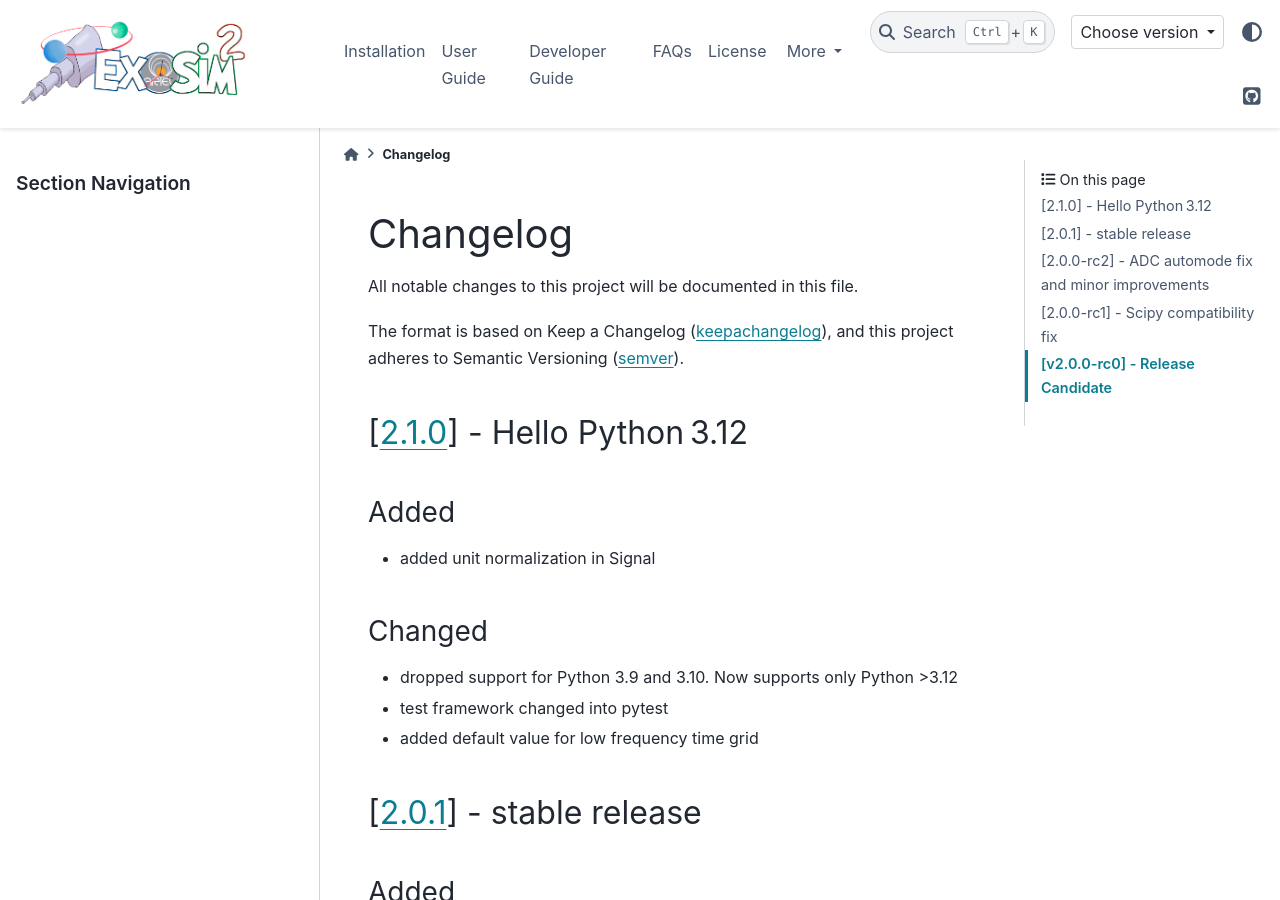
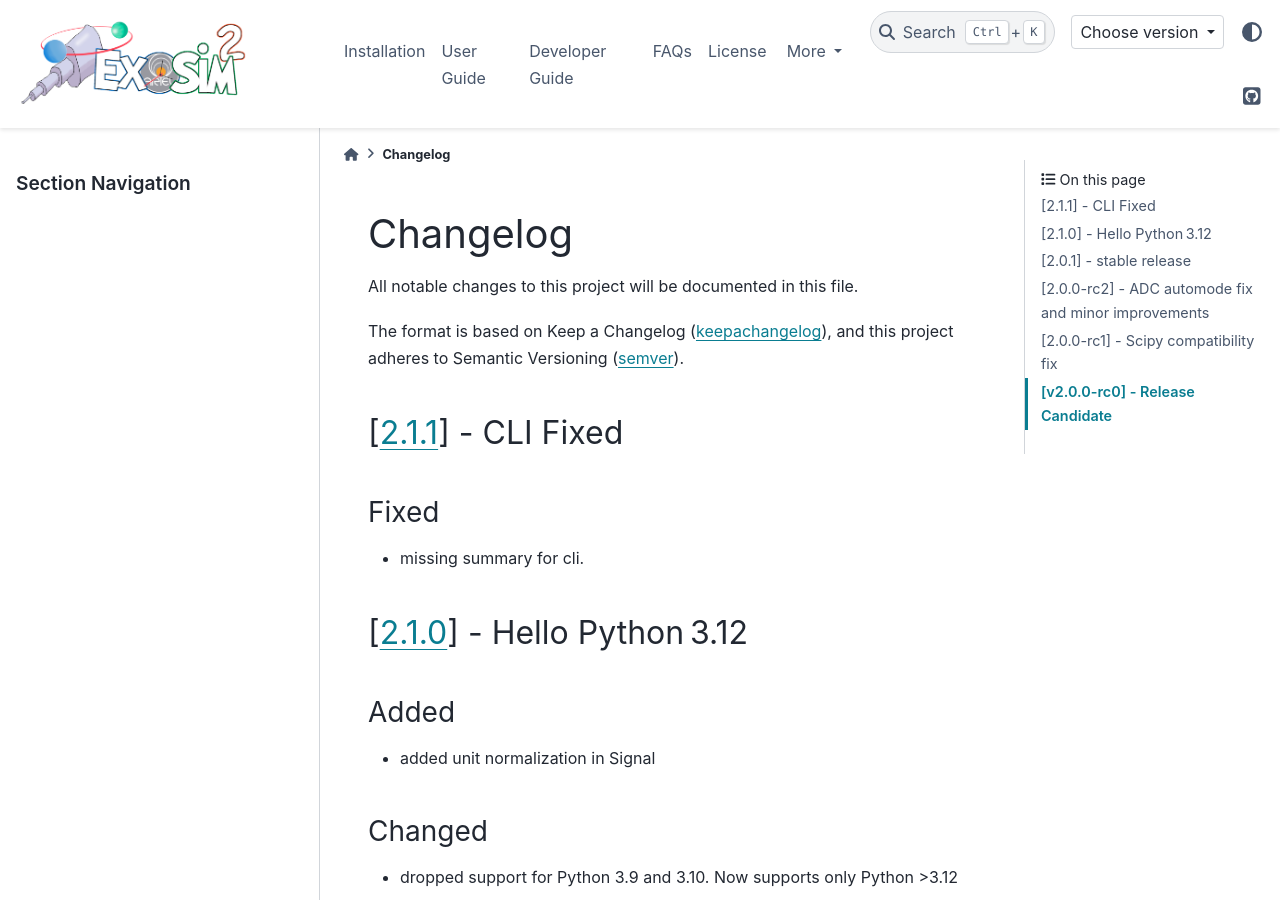
Before and after one commit to arielmission-space/ExoSim2-public, a Sphinx documentation site: the page built from docs/source/CHANGELOG.rst, in a window 1280 px wide and 900 px high. Built offline with Sphinx 7.4.7 and the PyData theme 0.15.4, drawn with Linux system fonts in a browser that asks for light colours; pages that are not in the unit, such as notebooks, are missing from menus.

Commit message:
sync: version in creased
  Synced from dev repo commit @38e2a3849f29e54e6aa8c2689f44e2079ceba977

```diff
--- a/docs/source/CHANGELOG.rst
+++ b/docs/source/CHANGELOG.rst
@@ -7,9 +7,15 @@ All notable changes to this project will be documented in this file.
 The format is based on Keep a Changelog (keepachangelog_), and this project adheres
 to Semantic Versioning (semver_).
 
+
+[2.1.1_] - CLI Fixed
+=======================================================
+Fixed
+-----
+- missing summary for cli.
+
 [2.1.0_] - Hello Python 3.12
 =======================================================
-
 Added
 -----
 - added unit normalization in Signal
@@ -83,6 +89,7 @@ Cleaned repository
 .. _2.0.1: https://github.com/arielmission-space/ExoSim2.0/releases/tag/v2.0.1
 
 .. _2.1.0: https://github.com/arielmission-space/ExoSim2.0/releases/tag/v2.1.0
+.. _2.1.1: https://github.com/arielmission-space/ExoSim2.0/releases/tag/v2.1.1
 
 .. _keepachangelog: https://keepachangelog.com/en/1.0.0/
 .. _semver: https://semver.org/spec/v2.0.0.html
--- a/pyproject.toml
+++ b/pyproject.toml
@@ -4,7 +4,7 @@ build-backend = "poetry.core.masonry.api"
 
 [tool.poetry]
 name = "exosim"
-version = "2.1.0"
+version = "2.1.1"
 description = "ExoSim 2 is the next generation of the Exoplanet Observation Simulator (ExoSim) tailored for spectro-photometric observations of transiting exoplanets from space, ground, and sub-orbital platforms. This software is a complete rewrite implemented in Python 3, embracing object-oriented design principles."
 authors = ["L. V. Mugnai <lorenzo.mugnai@uniroma1.it>", "E. Pascale", "A. Bocchieri", "A. Lorenzani", "A. Papageorgiou"]
 license = "BSD-3-Clause"
```
Also changed, not shown: CHANGELOG.rst (+8 -0 lines), README.md (+1 -0 lines), .bumpversion.cfg, 1 other file.
